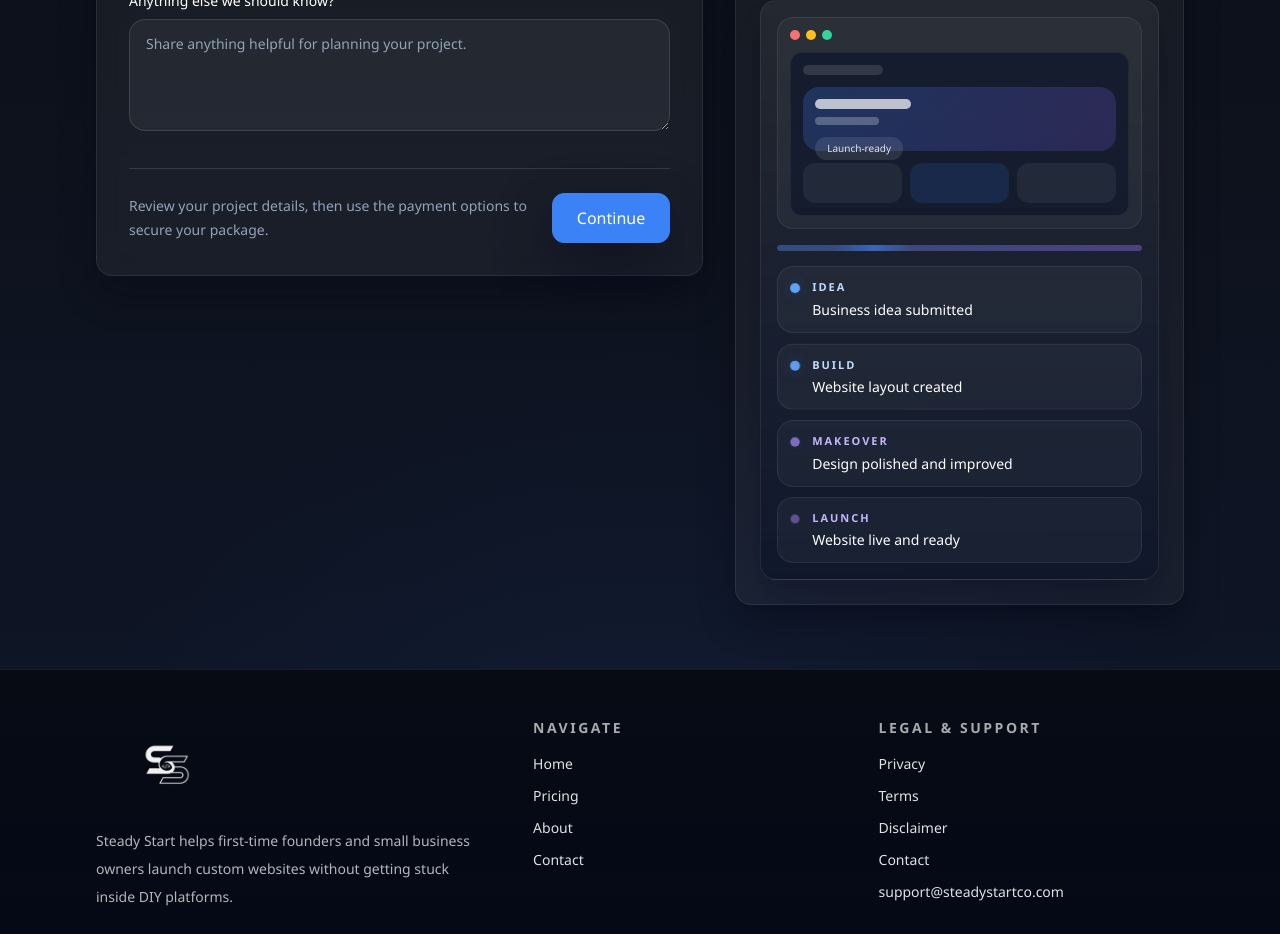
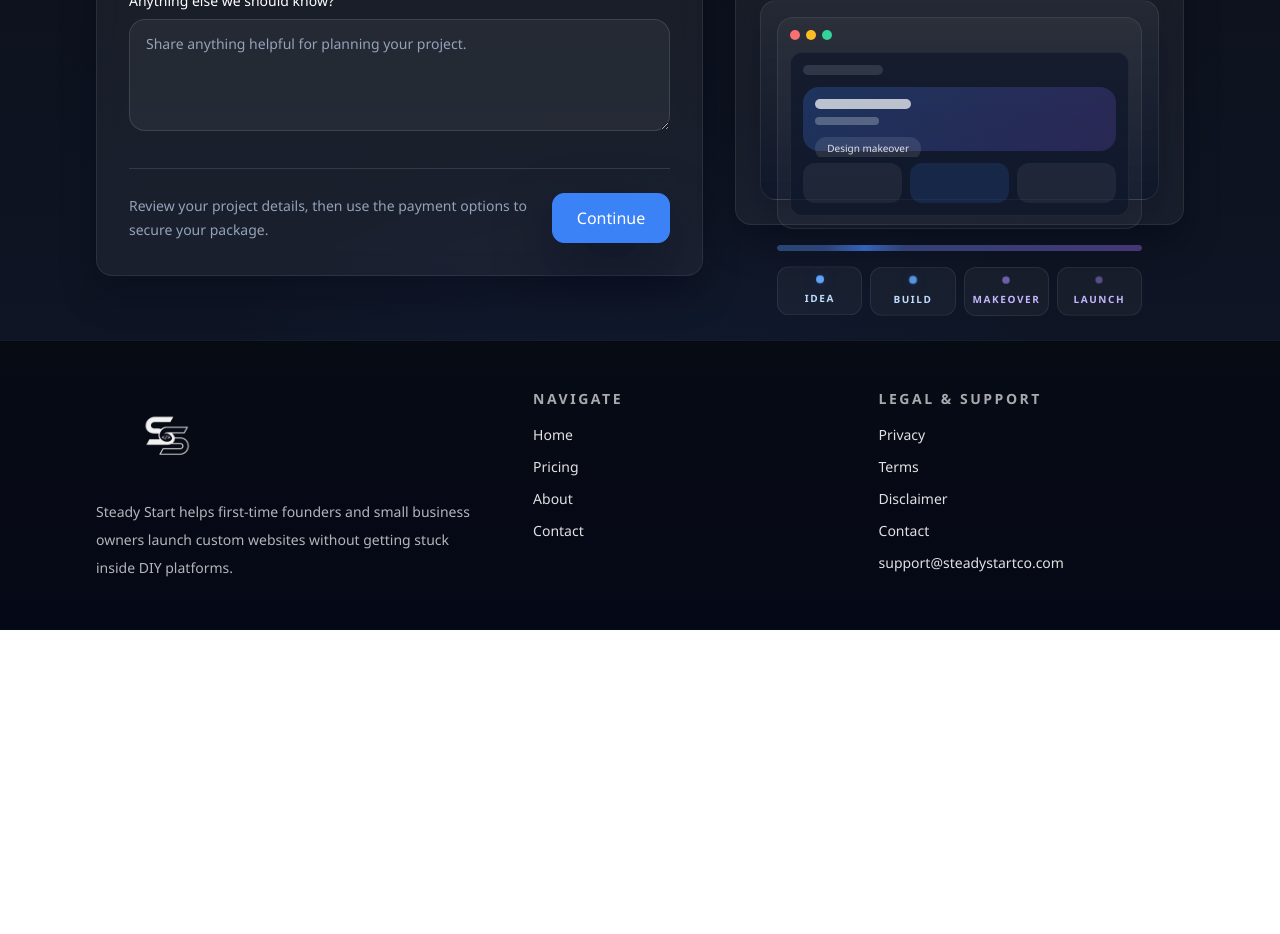
Before and after one commit to MySaaS1023/SS, a Next.js app: page /get-started in a window 1280 px wide. Shown: the part 1000-1934 px from the top of the page. After the commit the page ends 1630 px from the top, so only its background shows below. Built offline with nearby package versions, Linux system fonts and the light colour scheme.

Commit message:
fix compact workflow preview

```diff
--- a/app/globals.css
+++ b/app/globals.css
@@ -159,3 +159,32 @@ textarea {
   background: linear-gradient(90deg, rgba(59, 130, 246, 0), rgba(59, 130, 246, 0.9), rgba(139, 92, 246, 0));
   animation: workflowShimmer 3.6s linear infinite;
 }
+
+@keyframes workflowStatusSwap {
+  0%,
+  20% {
+    opacity: 1;
+    transform: translateY(0);
+  }
+  25%,
+  100% {
+    opacity: 0;
+    transform: translateY(8px);
+  }
+}
+
+.workflow-status {
+  animation: workflowStatusSwap 8s ease-in-out infinite;
+}
+
+.workflow-status:nth-child(2) {
+  animation-delay: 2s;
+}
+
+.workflow-status:nth-child(3) {
+  animation-delay: 4s;
+}
+
+.workflow-status:nth-child(4) {
+  animation-delay: 6s;
+}
--- a/components/intake-form.tsx
+++ b/components/intake-form.tsx
@@ -344,7 +344,7 @@ export function IntakeForm({ selectedPackage }: IntakeFormProps) {
           <p className="mt-3 text-sm leading-6 text-[var(--muted)]">
             See how we take a business idea from setup to launch.
           </p>
-          <div className="mt-4 rounded-2xl border border-[rgba(255,255,255,0.08)] bg-[linear-gradient(180deg,rgba(255,255,255,0.05),rgba(15,23,42,0.92))] p-4 shadow-[0_18px_36px_rgba(2,6,23,0.24)]">
+          <div className="mt-4 h-[200px] rounded-2xl border border-[rgba(255,255,255,0.08)] bg-[linear-gradient(180deg,rgba(255,255,255,0.05),rgba(15,23,42,0.92))] p-4 shadow-[0_18px_36px_rgba(2,6,23,0.24)]">
             <div className="rounded-2xl border border-[rgba(255,255,255,0.08)] bg-[rgba(255,255,255,0.04)] p-3">
               <div className="flex items-center gap-1.5">
                 <span className="h-2.5 w-2.5 rounded-full bg-[#f87171]" />
@@ -356,8 +356,19 @@ export function IntakeForm({ selectedPackage }: IntakeFormProps) {
                 <div className="mt-3 h-16 rounded-2xl bg-[linear-gradient(135deg,rgba(59,130,246,0.24),rgba(139,92,246,0.2))] p-3">
                   <div className="h-2.5 w-24 rounded-full bg-white/70" />
                   <div className="mt-2 h-2 w-16 rounded-full bg-white/25" />
-                  <div className="mt-3 inline-flex rounded-full bg-white/10 px-3 py-1 text-[10px] font-medium text-white/85">
-                    Launch-ready
+                  <div className="relative mt-3 h-5 overflow-hidden">
+                    <span className="workflow-status absolute left-0 top-0 inline-flex rounded-full bg-white/10 px-3 py-1 text-[10px] font-medium text-white/85">
+                      Business idea
+                    </span>
+                    <span className="workflow-status absolute left-0 top-0 inline-flex rounded-full bg-white/10 px-3 py-1 text-[10px] font-medium text-white/85 opacity-0">
+                      Website build
+                    </span>
+                    <span className="workflow-status absolute left-0 top-0 inline-flex rounded-full bg-white/10 px-3 py-1 text-[10px] font-medium text-white/85 opacity-0">
+                      Design makeover
+                    </span>
+                    <span className="workflow-status absolute left-0 top-0 inline-flex rounded-full bg-white/10 px-3 py-1 text-[10px] font-medium text-white/85 opacity-0">
+                      Launch ready
+                    </span>
                   </div>
                 </div>
                 <div className="mt-3 grid grid-cols-3 gap-2">
@@ -372,43 +383,23 @@ export function IntakeForm({ selectedPackage }: IntakeFormProps) {
               <div className="workflow-progress relative h-1.5 w-full rounded-full bg-[linear-gradient(90deg,rgba(59,130,246,0.35),rgba(139,92,246,0.35))]" />
             </div>
 
-            <div className="mt-4 space-y-2.5">
-              <div className="workflow-step flex items-start gap-3 rounded-2xl border border-[rgba(255,255,255,0.08)] bg-[rgba(255,255,255,0.04)] px-3 py-3">
-                <span className="workflow-step-dot mt-1 h-2.5 w-2.5 shrink-0 rounded-full bg-[#60a5fa]" />
-                <div>
-                  <p className="text-[11px] font-semibold uppercase tracking-[0.18em] text-[#bfdbfe]">
-                    Idea
+            <div className="mt-4 grid grid-cols-4 gap-2">
+              {[
+                { label: "Idea", accent: "bg-[#60a5fa] text-[#bfdbfe]" },
+                { label: "Build", accent: "bg-[#60a5fa] text-[#bfdbfe]" },
+                { label: "Makeover", accent: "bg-[#a78bfa] text-[#c4b5fd]" },
+                { label: "Launch", accent: "bg-[#a78bfa] text-[#c4b5fd]" },
+              ].map((step) => (
+                <div
+                  key={step.label}
+                  className="workflow-step rounded-xl border border-[rgba(255,255,255,0.08)] bg-[rgba(255,255,255,0.04)] px-2 py-2 text-center"
+                >
+                  <span className={`workflow-step-dot mx-auto block h-2 w-2 rounded-full ${step.accent.split(" ")[0]}`} />
+                  <p className={`mt-2 text-[10px] font-semibold uppercase tracking-[0.16em] ${step.accent.split(" ")[1]}`}>
+                    {step.label}
                   </p>
-                  <p className="mt-1 text-sm text-white">Business idea submitted</p>
                 </div>
-              </div>
-              <div className="workflow-step flex items-start gap-3 rounded-2xl border border-[rgba(255,255,255,0.08)] bg-[rgba(255,255,255,0.04)] px-3 py-3">
-                <span className="workflow-step-dot mt-1 h-2.5 w-2.5 shrink-0 rounded-full bg-[#60a5fa]" />
-                <div>
-                  <p className="text-[11px] font-semibold uppercase tracking-[0.18em] text-[#bfdbfe]">
-                    Build
-                  </p>
-                  <p className="mt-1 text-sm text-white">Website layout created</p>
-                </div>
-              </div>
-              <div className="workflow-step flex items-start gap-3 rounded-2xl border border-[rgba(255,255,255,0.08)] bg-[rgba(255,255,255,0.04)] px-3 py-3">
-                <span className="workflow-step-dot mt-1 h-2.5 w-2.5 shrink-0 rounded-full bg-[#a78bfa]" />
-                <div>
-                  <p className="text-[11px] font-semibold uppercase tracking-[0.18em] text-[#c4b5fd]">
-                    Makeover
-                  </p>
-                  <p className="mt-1 text-sm text-white">Design polished and improved</p>
-                </div>
-              </div>
-              <div className="workflow-step flex items-start gap-3 rounded-2xl border border-[rgba(255,255,255,0.08)] bg-[rgba(255,255,255,0.04)] px-3 py-3">
-                <span className="workflow-step-dot mt-1 h-2.5 w-2.5 shrink-0 rounded-full bg-[#a78bfa]" />
-                <div>
-                  <p className="text-[11px] font-semibold uppercase tracking-[0.18em] text-[#c4b5fd]">
-                    Launch
-                  </p>
-                  <p className="mt-1 text-sm text-white">Website live and ready</p>
-                </div>
-              </div>
+              ))}
             </div>
           </div>
         </div>
```
